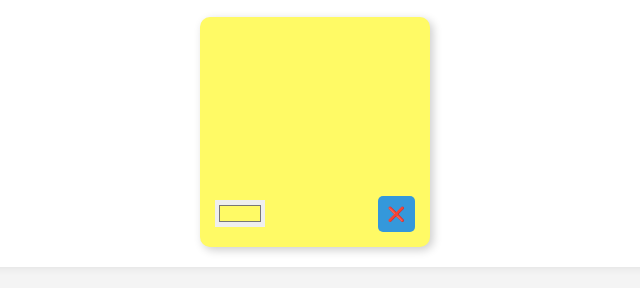
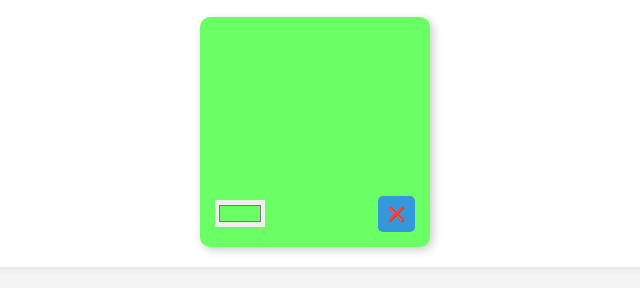
Before and after one commit to alijandeveloper/Sticky-Notes, a plain HTML site: page index.html in a window 1280 px wide. Both pictures are taken after a click on the button "➕ Add Note". Shown: the part 170-458 px from the top of the page, without its empty margins (325-965 px from the left). Drawn offline with Linux system fonts and the light colour scheme.

Commit message:
all done

```diff
--- a/script.js
+++ b/script.js
@@ -55,7 +55,7 @@ addNoteBtn.addEventListener("click", () => {
   const newNote = {
     id: Date.now(),
     content: "",
-    color: "#fffa65",
+    color: "#6aff65",
   };
   notes.push(newNote);
   localStorage.setItem("notes", JSON.stringify(notes));
--- a/styles.css
+++ b/styles.css
@@ -59,7 +59,7 @@ header {
     display: flex;
     flex-direction: column;
     justify-content: space-between;
-    background: #fffa65;
+    background: #6aff65;
     border-radius: 10px;
     box-shadow: 3px 3px 10px rgba(0, 0, 0, 0.2);
     transition: transform 0.2s ease-in-out;
```
